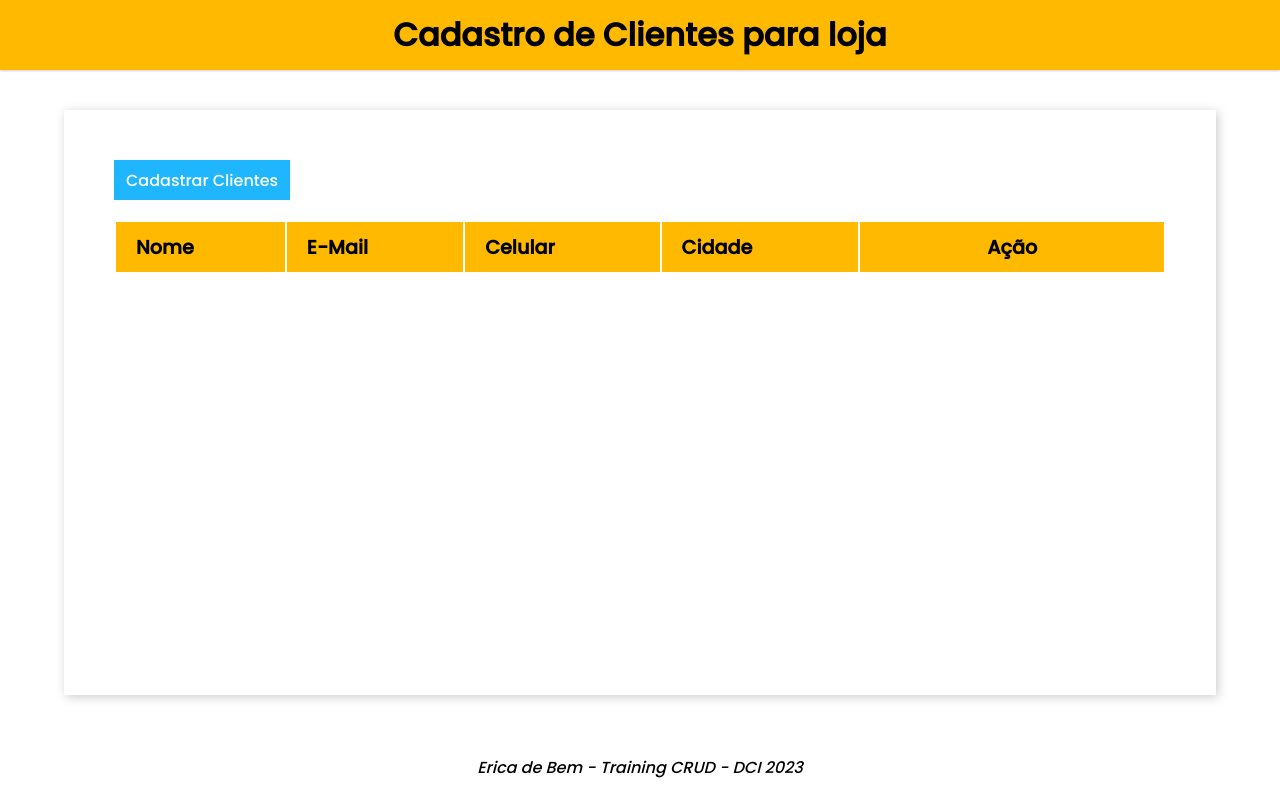
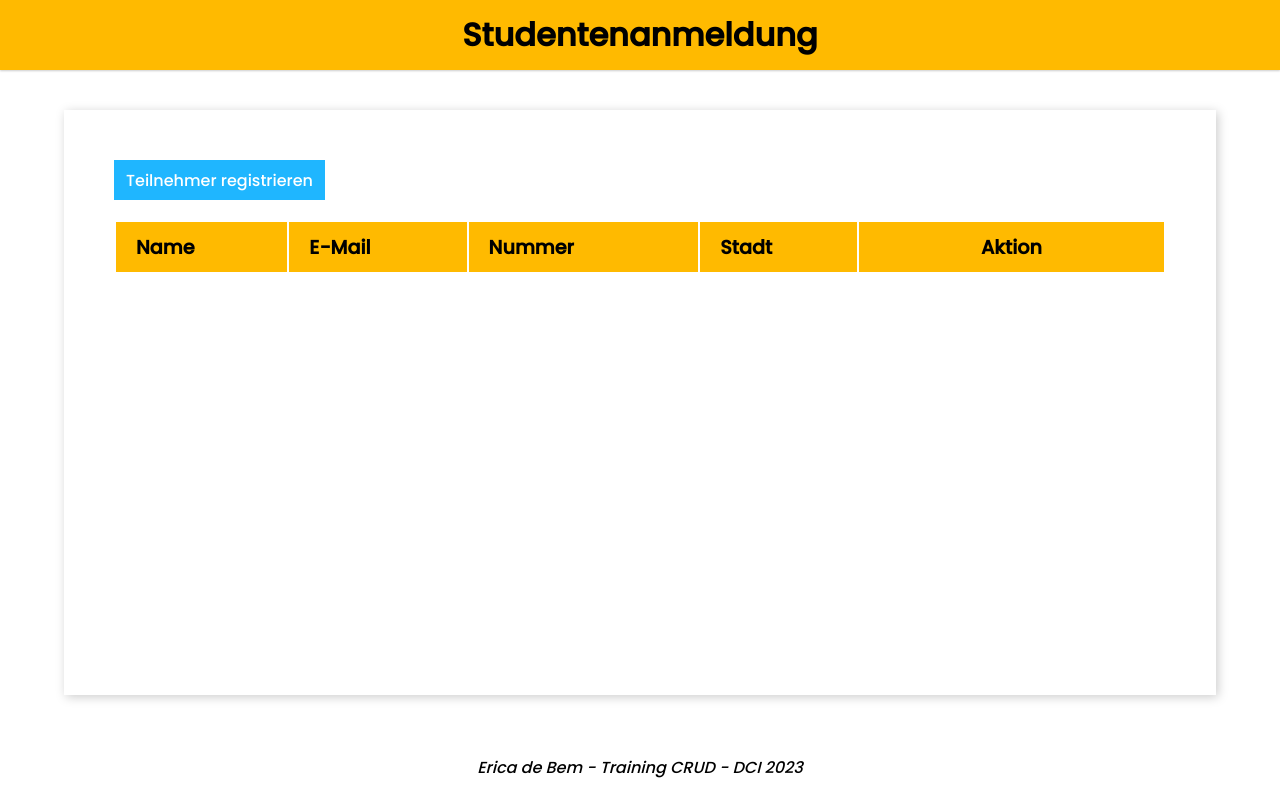
Before and after one commit to ericadebem/trainning-crud, a plain HTML site: page index.html in a window 1280 px wide. Drawn offline with Linux system fonts and the light colour scheme.

Commit message:
Sprachumschaltung

```diff
--- a/index.html
+++ b/index.html
@@ -1,6 +1,5 @@
 <!DOCTYPE html>
 <html lang="pt-BR">
-
 <head>
     <meta charset="UTF-8">
     <meta http-equiv="X-UA-Compatible" content="IE=edge">
@@ -18,18 +17,18 @@
 
 <body>
     <header>
-      <h1 class="header-title"> Cadastro de Clientes para loja </h1>
+      <h1 class="header-title"> Studentenanmeldung </h1>
     </header>
     <main>
-        <button type="button" class="button blue mobile" id="cadastrarCliente">Cadastrar Clientes</button>
+        <button type="button" class="button blue mobile" id="cadastrarCliente">Teilnehmer registrieren</button>
         <table id="tableClient" class="records">
           <thead>
             <tr>
-                <th>Nome</th>
+                <th>Name</th>
                 <th>E-Mail</th>
-                <th>Celular</th>
-                <th>Cidade</th>
-                <th>Ação</th>
+                <th>Nummer</th>
+                <th>Stadt</th>
+                <th>Aktion</th>
             </tr>
           </thead>
           <tbody>
@@ -39,18 +38,18 @@
         <div class="modal" id="modal">
             <div class="modal-content">
                 <header class="modal-header">
-                    <h2>Novo Cliente</h2>
+                    <h2>Neuer Teilnehmer</h2>
                     <span class="modal-close" id="modalClose">&#10006;</span>
                 </header>
                 <form id="form" class="modal-form">
-                    <input type="text" id="nome" data-index="new" class="modal-field" placeholder="Nome do Cliente" required>
+                    <input type="text" id="nome" data-index="new" class="modal-field" placeholder="Nome do participante" required>
                     <input type="email" id="email" class="modal-field" placeholder="E-Mail do Cliente" required>
-                    <input type="text" id="celular" class="modal-field" placeholder="Celular do Cliente" required>
-                    <input type="text" id="cidade" class="modal-field" placeholder="Cidade do Cliente" required>
+                    <input type="text" id="celular" class="modal-field" placeholder="Celular do participante" required>
+                    <input type="text" id="cidade" class="modal-field" placeholder="Cidade do participante" required>
                 </form>
                 <footer class="modal-footer">
-                  <button id="salvar" class="button green">Salvar</button>
-                  <button id="cancelar" class="button blue">Cancelar</button>
+                  <button id="salvar" class="button green">Speichern</button>
+                  <button id="cancelar" class="button blue">Stornieren</button>
                 </footer>
             </div>
         </div>
```
